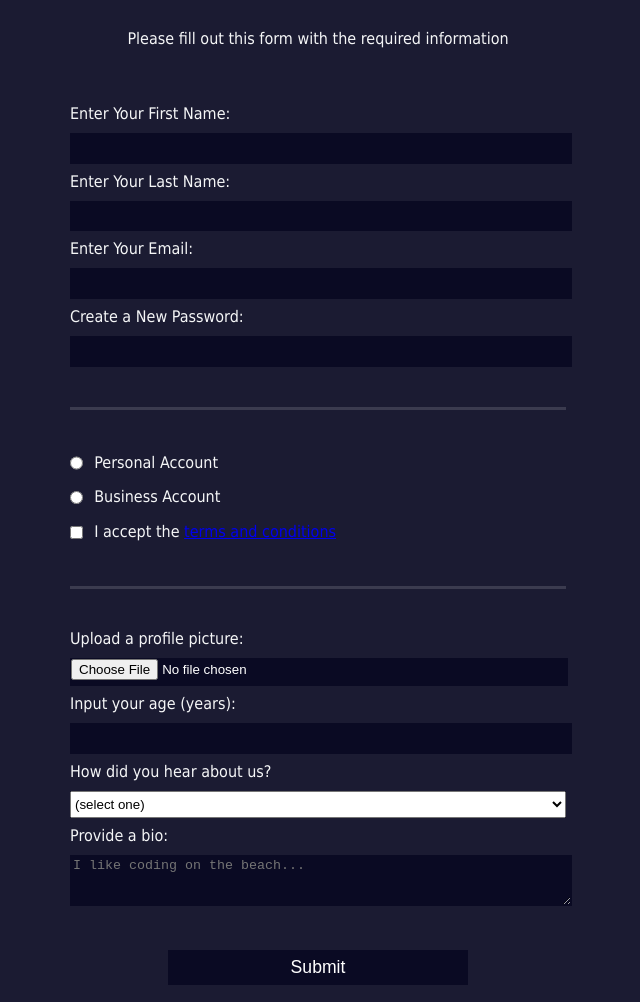
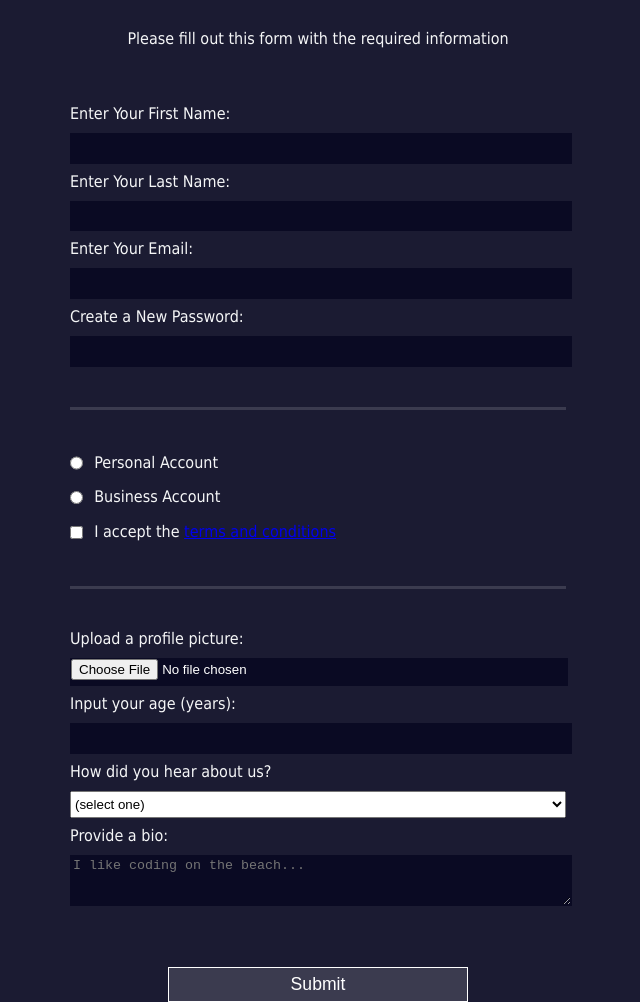
Before and after one commit to gbardini/registration-form, a plain HTML site: page index.html in a window 1280 px wide. Shown: the part 73-1075 px from the top of the page, without its empty margins (322-962 px from the left). Drawn offline with Linux system fonts and the light colour scheme.

Commit message:
adjusted submit input

```diff
--- a/assets/css/style.css
+++ b/assets/css/style.css
@@ -68,7 +68,10 @@ label {
 input[type="submit"] {
   display: block;
   width: 60%;
-  margin: 0 auto;
+  min-width: 300px;
+  margin: 1em auto;
   height: 2em;
   font-size: 1.1rem;
+  background-color: #3b3b4f;
+  border-color: white;
 }
```
